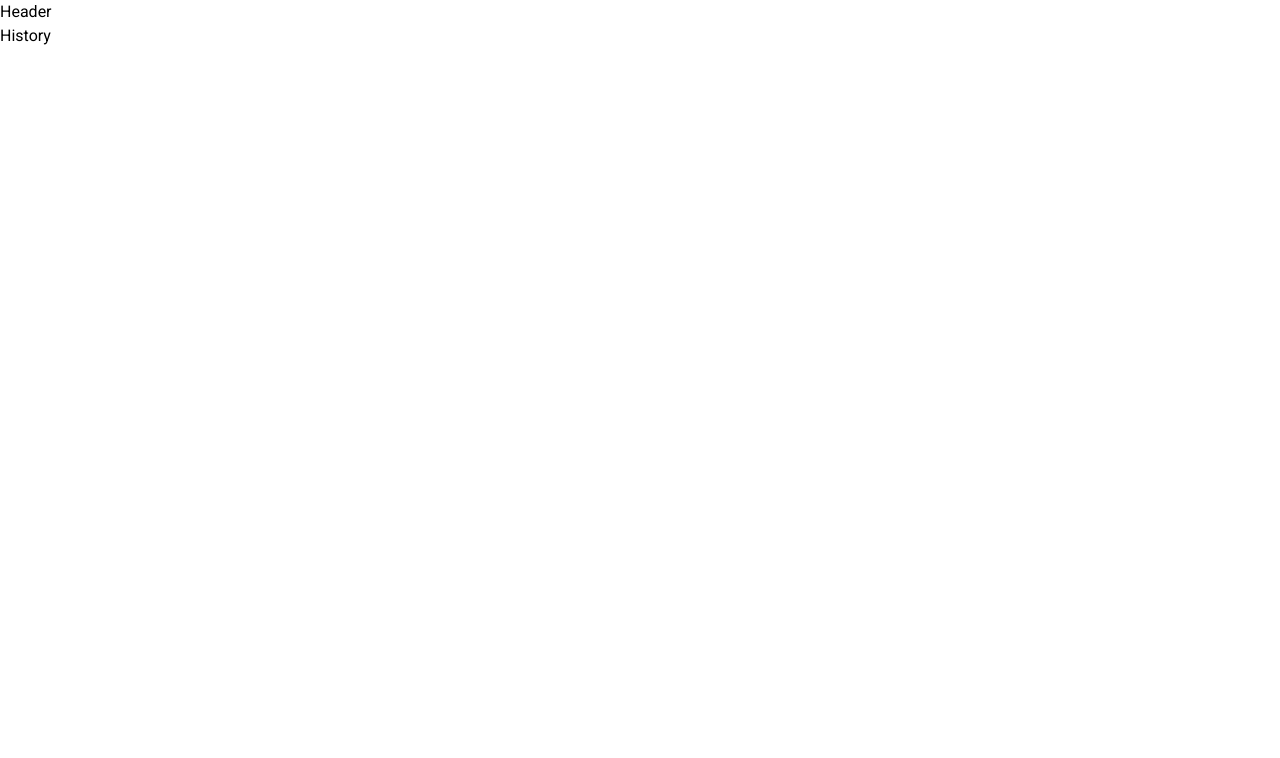
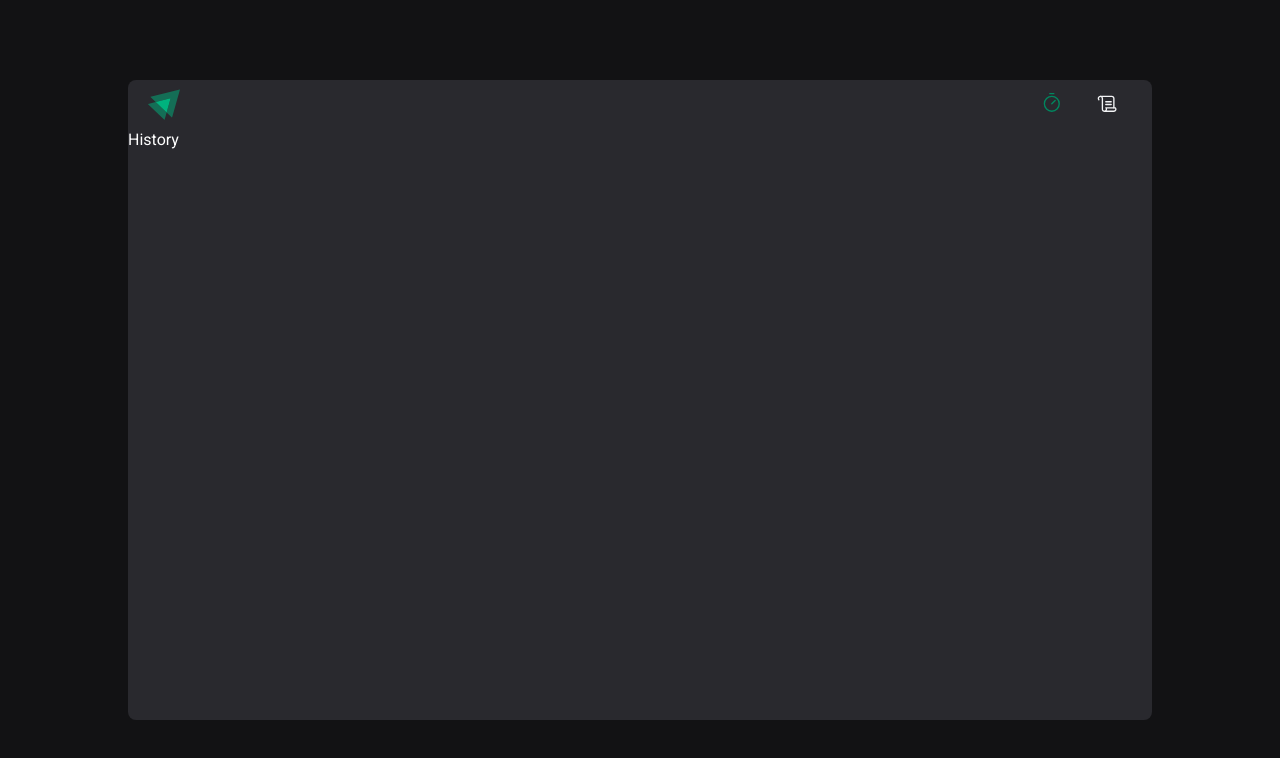
Before and after one commit to victorassiso/timer, a React (Vite) app: page /timer/history in a window 1280 px wide. Shown: the top 758 px of the page. Built offline with nearby package versions, Linux system fonts and the light colour scheme.

Commit message:
ADD: Header and PATCH: Layout
- Add global styles
- Add font monospace

```diff
--- a/package.json
+++ b/package.json
@@ -10,8 +10,10 @@
     "preview": "vite preview"
   },
   "dependencies": {
+    "phosphor-react": "^1.4.1",
     "react": "^18.2.0",
-    "react-dom": "^18.2.0"
+    "react-dom": "^18.2.0",
+    "react-router-dom": "^6.21.1"
   },
   "devDependencies": {
     "@rocketseat/eslint-config": "^2.1.0",
--- a/src/components/header.tsx
+++ b/src/components/header.tsx
@@ -1,7 +1,28 @@
+import { Scroll, Timer } from 'phosphor-react'
+
+import logo from '../assets/logo.svg'
+
 export function Header() {
   return (
-    <div>
-      <h1>Header</h1>
+    <div className="flex h-12 items-center justify-between px-5">
+      <div className="">
+        <img src={logo} alt="" className="" />
+      </div>
+      <div className="flex gap-2">
+        <a
+          href=""
+          className="flex h-12 w-12 items-center justify-center text-primary"
+        >
+          <Timer className="h-[1.35rem] w-[1.6rem]" />
+        </a>
+        <a
+          href=""
+          className="flex h-12 w-12 items-center justify-center text-gray-100"
+        >
+          {' '}
+          <Scroll className="h-[1.35rem] w-[1.6rem]" />
+        </a>
+      </div>
     </div>
   )
 }
--- a/src/global.css
+++ b/src/global.css
@@ -4,12 +4,6 @@
 @tailwind base;
 @tailwind components;
 @tailwind utilities;
-
-@layer base {
-  html {
-    font-family: 'Roboto', sans-serif
-  }
-}
 
 @layer base {
   :root {
@@ -33,3 +27,26 @@
     --base-900: #121214;
   }
 }
+
+@layer base {
+  * {
+    margin: 0;
+    padding: 0;
+    box-sizing: border-box;
+  }
+  body {
+    background: #121214;
+    color: #fff;
+    font-family: 'Roboto', sans-serif;
+    font-weight: 400;
+    font-size: 1rem;
+    -webkit-font-smoothing: antialiased;
+  }
+  :focus {
+    outline: 0;
+    box-shadow: 0 0 0 2px #323238
+  }
+  input::-webkit-calendar-picker-indicator {
+    display: none !important;
+  }
+}
--- a/src/layouts/default-layout.tsx
+++ b/src/layouts/default-layout.tsx
@@ -4,7 +4,8 @@ import { Header } from '../components/header'
 
 export function DefaultLayout() {
   return (
-    <div>
+    // <div className="m-auto my-20 flex h-[calc(100vh-10rem)] max-w-[74rem] flex-col rounded-[8px] bg-gray-700 p-4 min-m">
+    <div className="lg2:mx-auto mx-4 my-20 flex h-[calc(100vh-10rem)] max-w-screen-lg flex-col rounded-lg bg-base-700">
       <Header />
       <Outlet />
     </div>
--- a/tailwind.config.js
+++ b/tailwind.config.js
@@ -3,6 +3,9 @@ export default {
   content: ['./src/**/*.{js,ts,jsx,tsx}'],
   theme: {
     extend: {
+      screens: {
+        lg2: '1056px',
+      },
       colors: {
         primary: {
           DEFAULT: 'var(--primary)',
@@ -29,7 +32,7 @@ export default {
       },
     },
     fontFamily: {
-      mono: ['Roboto Mono'],
+      mono: ['Roboto Mono', 'monospace'],
     },
   },
   plugins: [],
--- a/vite.config.ts
+++ b/vite.config.ts
@@ -4,4 +4,5 @@ import { defineConfig } from 'vite'
 // https://vitejs.dev/config/
 export default defineConfig({
   plugins: [react()],
+  base: '/timer',
 })
```
Also changed, not shown: src/assets/logo.svg (added), 1 other file (tests, documents, lock files or other folders).
